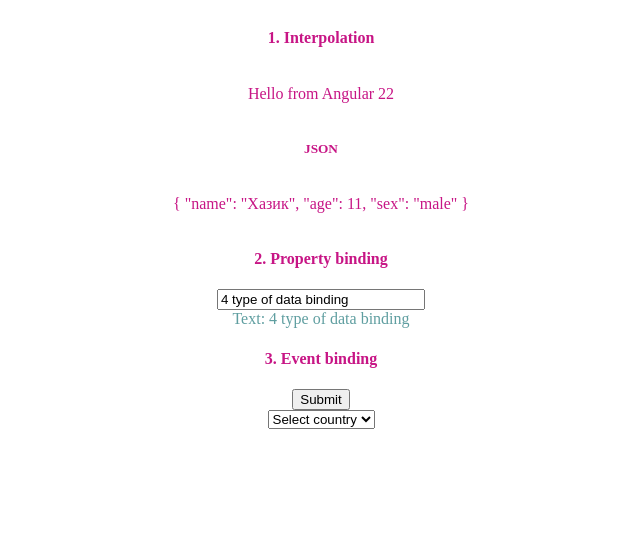
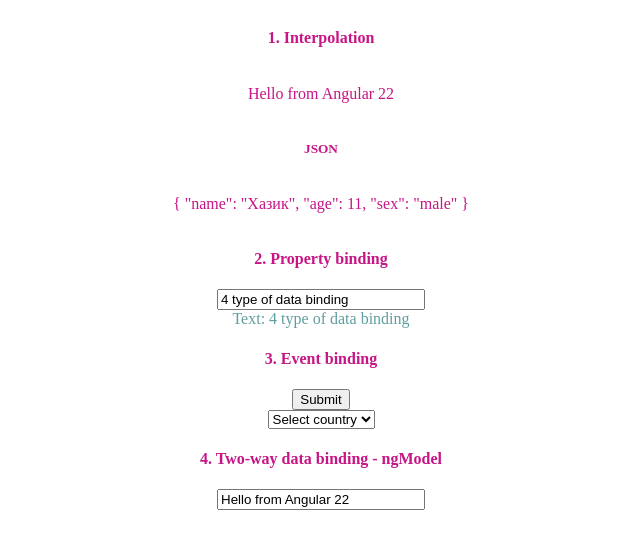
Before and after one commit to Oleg-ru/ng-mini-apps, an Angular app: page / in a window 1280 px wide. Shown: the top 546 px of the page, without its empty margins (319-959 px from the left). Built offline with nearby package versions, Linux system fonts and the light colour scheme.

Commit message:
feature: two-way data binding

```diff
--- a/src/app/components/data-binding/data-binding.html
+++ b/src/app/components/data-binding/data-binding.html
@@ -22,4 +22,9 @@
       <option value="italia">Italia</option>
     </select>
   </div>
+
+  <h4>4. Two-way data binding - ngModel </h4>
+  <div>
+    <input [(ngModel)]="name" type="text">
+  </div>
 </div>
--- a/src/app/components/data-binding/data-binding.ts
+++ b/src/app/components/data-binding/data-binding.ts
@@ -1,8 +1,9 @@
 import { Component } from '@angular/core';
 import { JsonPipe } from '@angular/common';
+import { FormsModule } from '@angular/forms';
 
 @Component({
-  imports: [JsonPipe],
+  imports: [JsonPipe, FormsModule],
   selector: 'app-data-binding',
   styleUrl: './data-binding.css',
   templateUrl: './data-binding.html',
```
